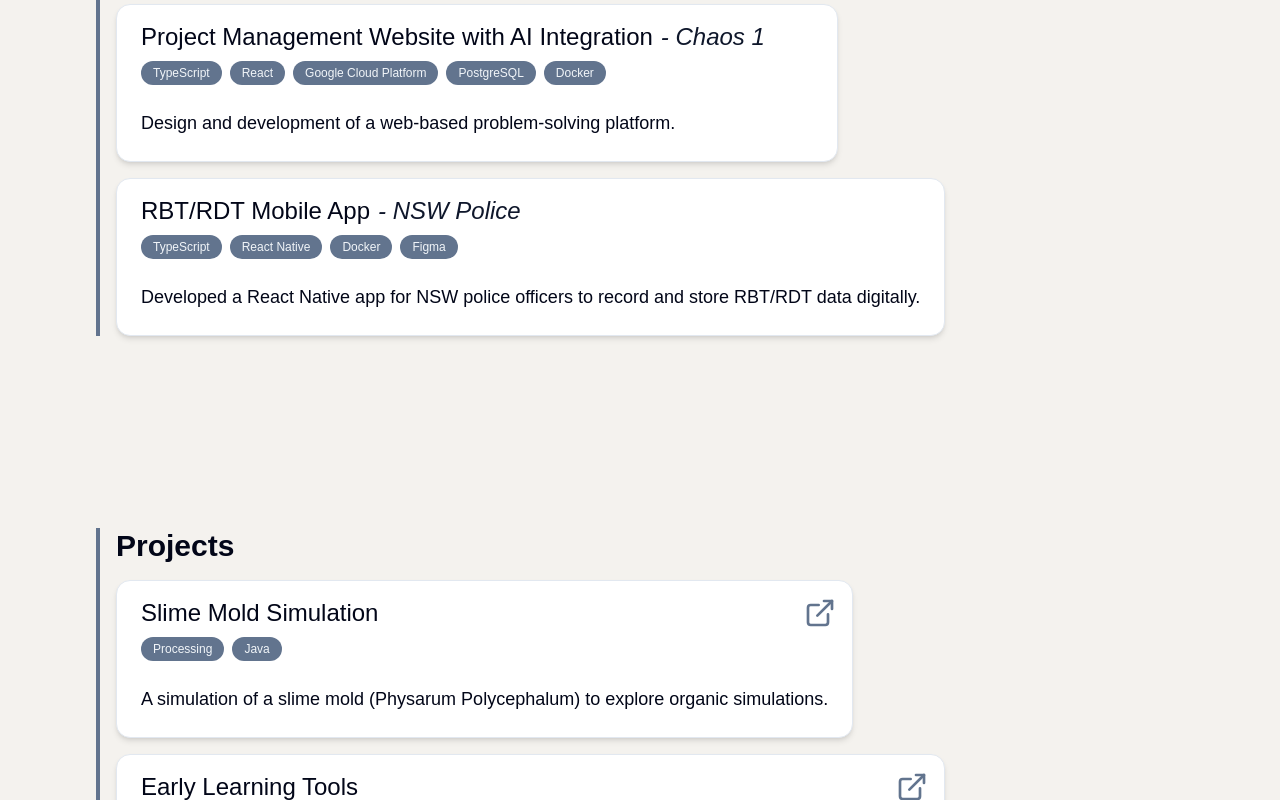
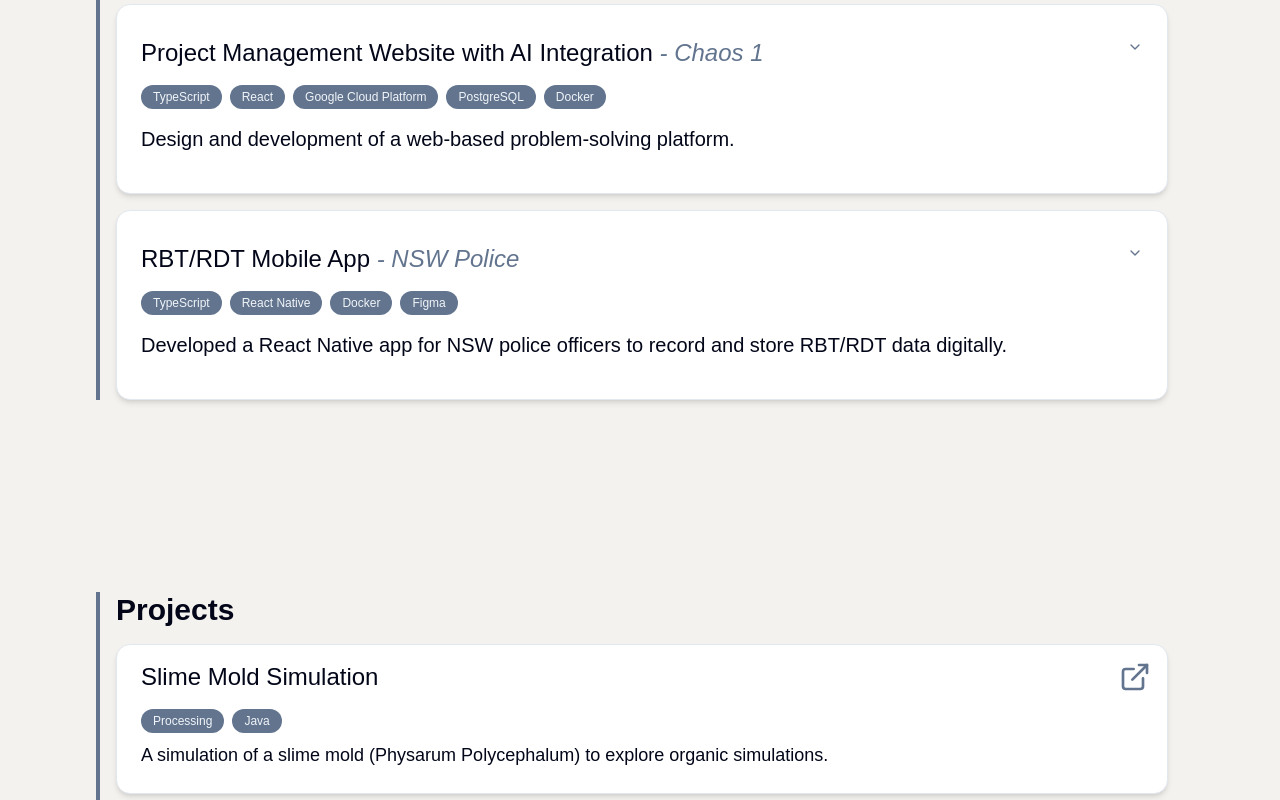
Before and after one commit to samueltint/Portfolio-V2, a React (Vite) app: page / in a window 1280 px wide. Shown: the part 760-1560 px from the top of the page. Built offline with nearby package versions, Linux system fonts and the light colour scheme; a web font is replaced by a local one.

Commit message:
expandable entries

```diff
--- a/package.json
+++ b/package.json
@@ -11,6 +11,7 @@
   },
   "dependencies": {
     "@developer-hub/liquid-glass": "^1.2.3",
+    "@radix-ui/react-accordion": "^1.2.12",
     "@radix-ui/react-dropdown-menu": "^2.1.16",
     "@radix-ui/react-slot": "^1.2.4",
     "@react-three/drei": "^10.7.6",
--- a/src/App.tsx
+++ b/src/App.tsx
@@ -22,9 +22,7 @@ function App() {
             {entries
               .filter((entry) => entry.type === "experience")
               .map((entry) => (
-                <Entry key={entry.id ?? entry.title} {...entry}>
-                  {entry.description}
-                </Entry>
+                <Entry key={entry.id ?? entry.title} {...entry} description={entry.description} body={entry.body} />
               ))}
           </Section>
 
@@ -33,9 +31,7 @@ function App() {
             {entries
               .filter((entry) => entry.type === "project")
               .map((entry) => (
-                <Entry key={entry.id ?? entry.title} {...entry}>
-                  {entry.description}
-                </Entry>
+                <Entry key={entry.id ?? entry.title} {...entry} description={entry.description} body={entry.body} />
               ))}
           </Section>
 
@@ -44,9 +40,7 @@ function App() {
             {entries
               .filter((entry) => entry.type === "education")
               .map((entry) => (
-                <Entry key={entry.id ?? entry.title} {...entry}>
-                  {entry.description}
-                </Entry>
+                <Entry key={entry.id ?? entry.title} {...entry} description={entry.description} body={entry.body} />
               ))}
           </Section>
           <div className="h-36" />
--- a/src/components/Entry.tsx
+++ b/src/components/Entry.tsx
@@ -2,6 +2,12 @@ import { ExternalLink } from "lucide-react";
 import { Link } from "react-router-dom";
 import { type ReactNode, type JSX } from "react";
 import { Card, CardContent } from "./ui/card";
+import {
+  Accordion,
+  AccordionContent,
+  AccordionItem,
+  AccordionTrigger,
+} from "./ui/accordion";
 
 interface EntryCardProps {
   title: string;
@@ -9,7 +15,43 @@ interface EntryCardProps {
   tags?: string[];
   clickable?: boolean;
   showExternal?: boolean;
-  children?: ReactNode;
+  description?: ReactNode;
+  body?: ReactNode;
+}
+
+function Header({
+  title,
+  subtitle,
+  tags,
+  showExternal,
+}: Pick<EntryCardProps, "title" | "subtitle" | "tags" | "showExternal">) {
+  return (
+    <div className="flex flex-col w-full gap-2">
+      <div className="text-xl sm:text-2xl leading-8 text-foreground min-w-0 pr-12">
+        {title}
+      {subtitle && (
+        <span className="text-xl sm:text-2xl leading-8 italic text-muted-foreground min-w-0 pr-12">
+          {` - ${subtitle}`}
+        </span>
+      )}
+      {tags && (
+        <div className="flex flex-wrap flex-1 gap-2 pt-4">
+          {tags.map((tag) => (
+            <div
+              key={tag}
+              className="whitespace-nowrap py-1 px-3 w-fit rounded-full text-xs sm:text-md text-muted bg-muted-foreground"
+            >
+              {tag}
+            </div>
+          ))}
+        </div>
+      )}
+      </div>
+      {showExternal && (
+        <ExternalLink className="absolute top-2 right-2 h-12 w-12 aspect-square p-2 stroke-muted-foreground transition-all" />
+      )}
+    </div>
+  );
 }
 
 function EntryCard({
@@ -18,40 +60,59 @@ function EntryCard({
   tags,
   clickable,
   showExternal,
-  children,
+  description,
+  body,
 }: EntryCardProps): JSX.Element {
+  const useAccordion = !!body && !!description;
+
   return (
-    <Card className={`relative p-4 ${clickable ? "" : "hover:shadow-md"}`}>
+    <Card
+      className={`relative p-4 ${
+        clickable || useAccordion ? "" : "hover:shadow-md"
+      }`}
+    >
       <CardContent className="flex flex-col gap-2 pb-2 pt-0 px-2">
-        {/* added min-w-0 so the title container can shrink/truncate inside the header */}
-        <div className="flex items-center text-xl sm:text-2xl leading-8 text-foreground min-w-0 pr-12">
-          <span className="truncate">{title}</span>
-          {subtitle && (
-            <span className="ml-2 italic text-accent-foreground font-normal truncate">
-              {" - " + subtitle}
-            </span>
-          )}
-        </div>
-        {showExternal && (
-          <ExternalLink className="absolute top-2 right-2 h-12 w-12 aspect-square p-2 stroke-muted-foreground transition-all" />
+        {useAccordion ? (
+          <Accordion
+            type="single"
+            collapsible
+            className="w-full ring-0 no-underline"
+          >
+            <AccordionItem value="item-1">
+              <AccordionTrigger>
+                <div className="flex flex-col w-full gap-4">
+                  <Header
+                    title={title}
+                    subtitle={subtitle}
+                    tags={tags}
+                    showExternal={showExternal}
+                  />
+                  <div className="text-lg sm:text-xl whitespace-pre-wrap ring-0 no-underline">
+                    {description}
+                  </div>
+                </div>
+              </AccordionTrigger>
+              <AccordionContent className="flex flex-col gap-4 text-balance">
+                {body}
+              </AccordionContent>
+            </AccordionItem>
+          </Accordion>
+        ) : (
+          <>
+            <Header
+              title={title}
+              subtitle={subtitle}
+              tags={tags}
+              showExternal={showExternal}
+            />
+            {description && (
+              <div className="text-md sm:text-lg whitespace-pre-wrap ring-0 no-underline">
+                {description}
+              </div>
+            )}
+            {body}
+          </>
         )}
-        <div className="flex flex-wrap flex-1 gap-2 ">
-          {tags && (
-            <>
-              {tags.map((tag) => (
-                <div
-                  key={tag}
-                  className="whitespace-nowrap py-1 px-3 w-fit rounded-full text-xs sm:text-md text-muted bg-muted-foreground"
-                >
-                  {tag}
-                </div>
-              ))}
-            </>
-          )}
-        </div>
-        <div className="text-md sm:text-lg whitespace-pre-wrap pt-4">
-          {children}
-        </div>
       </CardContent>
     </Card>
   );
@@ -61,7 +122,8 @@ interface EntryProps {
   title: string;
   subtitle?: string;
   tags?: string[];
-  children?: ReactNode;
+  description: ReactNode;
+  body: ReactNode;
   link?: string;
   page?: string;
 }
@@ -70,7 +132,8 @@ export default function Entry({
   title,
   subtitle,
   tags,
-  children,
+  description,
+  body,
   link,
   page,
 }: EntryProps): JSX.Element {
@@ -84,21 +147,30 @@ export default function Entry({
             tags={tags}
             clickable
             showExternal
-          >
-            {children}
-          </EntryCard>
+            description={description}
+            body={body}
+          />
         </a>
       ) : page ? (
         <Link to={page}>
-          <EntryCard title={title} subtitle={subtitle} tags={tags} clickable>
-            {children}
-          </EntryCard>
+          <EntryCard
+            title={title}
+            subtitle={subtitle}
+            tags={tags}
+            clickable
+            description={description}
+            body={body}
+          />
         </Link>
       ) : (
         <div>
-          <EntryCard title={title} subtitle={subtitle} tags={tags}>
-            {children}
-          </EntryCard>
+          <EntryCard
+            title={title}
+            subtitle={subtitle}
+            tags={tags}
+            description={description}
+            body={body}
+          />
         </div>
       )}
     </>
--- a/src/components/HeaderCard.tsx
+++ b/src/components/HeaderCard.tsx
@@ -47,26 +47,26 @@ function HeaderCard() {
           className="z-20"
         >
           <p
-            className="font-display font-normal text-4xl md:text-7xl text-sky-700"
+            className="font-display font-normal text-4xl lg:text-7xl text-sky-700"
             data-text="Samuel Tint"
           >
             Samuel Tint
           </p>
-          <hr className="my-2 md:my-6 border-t border-0 md:border-2 border-sky-800 px-6 w-full" />
+          <hr className="my-2 lg:my-6 border-t border-0 lg:border-2 border-sky-800 px-6 w-full" />
           <p
-            className="font-display font-normal text-2xl md:text-4xl text-sky-700"
+            className="font-display font-normal text-2xl lg:text-4xl text-sky-700"
             data-text="Sydney Based Software Developer"
             style={{ filter: "url(#inner-shadow)" }}
           >
             Sydney Based Software Developer
           </p>
         </GlassCard>
-        <div className="hidden md:block h-96 w-96 aspect-square shadow-lg -ml-16 rounded-full overflow-hidden z-10">
+        <div className="hidden lg:block h-96 w-96 aspect-square shadow-lg -ml-16 rounded-full overflow-hidden z-10">
           <img src="/assets/images/profile.jpg" alt="Profile" />
         </div>
       </div>
       <img
-        className="translate-y-5 md:translate-0 absolute inset-0 z-0 object-cover overflow-visible w-full max-w-1/2 mx-auto h-full"
+        className="translate-y-5 lg:translate-0 absolute inset-0 z-0 object-cover overflow-visible w-full max-w-1/2 mx-auto h-full"
         src="/assets/images/colourful-backdrop.png"
       />
     </div>
--- a/src/components/Section.tsx
+++ b/src/components/Section.tsx
@@ -13,10 +13,10 @@ function Section({
   children: React.ReactNode;
 }): JSX.Element {
   return (
-    <section id={id} aria-label={ariaLabel} className="p-10 md:p-24 pb-0">
+    <section id={id} aria-label={ariaLabel} className="p-10 pr-6 md:p-24 md:pr-24 pb-0">
       <div
         className={cn(
-          "flex flex-col items-start justify-center px-4 border-l-4 border-muted-foreground gap-4",
+          "flex flex-col items-stretch justify-center px-4 border-l-4 border-muted-foreground gap-4",
           className
         )}
       >
--- /dev/null
+++ b/src/components/ui/accordion.tsx
@@ -0,0 +1,64 @@
+import * as React from "react"
+import * as AccordionPrimitive from "@radix-ui/react-accordion"
+import { ChevronDownIcon } from "lucide-react"
+
+import { cn } from "@/lib/utils"
+
+function Accordion({
+  ...props
+}: React.ComponentProps<typeof AccordionPrimitive.Root>) {
+  return <AccordionPrimitive.Root data-slot="accordion" {...props} />
+}
+
+function AccordionItem({
+  className,
+  ...props
+}: React.ComponentProps<typeof AccordionPrimitive.Item>) {
+  return (
+    <AccordionPrimitive.Item
+      data-slot="accordion-item"
+      className={cn("border-b last:border-b-0", className)}
+      {...props}
+    />
+  )
+}
+
+function AccordionTrigger({
+  className,
+  children,
+  ...props
+}: React.ComponentProps<typeof AccordionPrimitive.Trigger>) {
+  return (
+    <AccordionPrimitive.Header className="flex">
+      <AccordionPrimitive.Trigger
+        data-slot="accordion-trigger"
+        className={cn(
+          "focus-visible:border-ring focus-visible:ring-ring/50 flex flex-1 items-start justify-between gap-4 rounded-md py-4 text-left text-sm transition-all outline-none disabled:pointer-events-none disabled:opacity-50 [&[data-state=open]>svg]:rotate-180",
+          className
+        )}
+        {...props}
+      >
+        {children}
+        <ChevronDownIcon className="text-muted-foreground pointer-events-none size-4 shrink-0 translate-y-0.5 transition-transform duration-200" />
+      </AccordionPrimitive.Trigger>
+    </AccordionPrimitive.Header>
+  )
+}
+
+function AccordionContent({
+  className,
+  children,
+  ...props
+}: React.ComponentProps<typeof AccordionPrimitive.Content>) {
+  return (
+    <AccordionPrimitive.Content
+      data-slot="accordion-content"
+      className="data-[state=closed]:animate-accordion-up data-[state=open]:animate-accordion-down overflow-hidden text-sm"
+      {...props}
+    >
+      <div className={cn("pt-0 pb-4", className)}>{children}</div>
+    </AccordionPrimitive.Content>
+  )
+}
+
+export { Accordion, AccordionItem, AccordionTrigger, AccordionContent }
```
Also changed, not shown: src/lib/Entries.tsx (+30 -33 lines), 1 other file (tests, documents, lock files or other folders).
